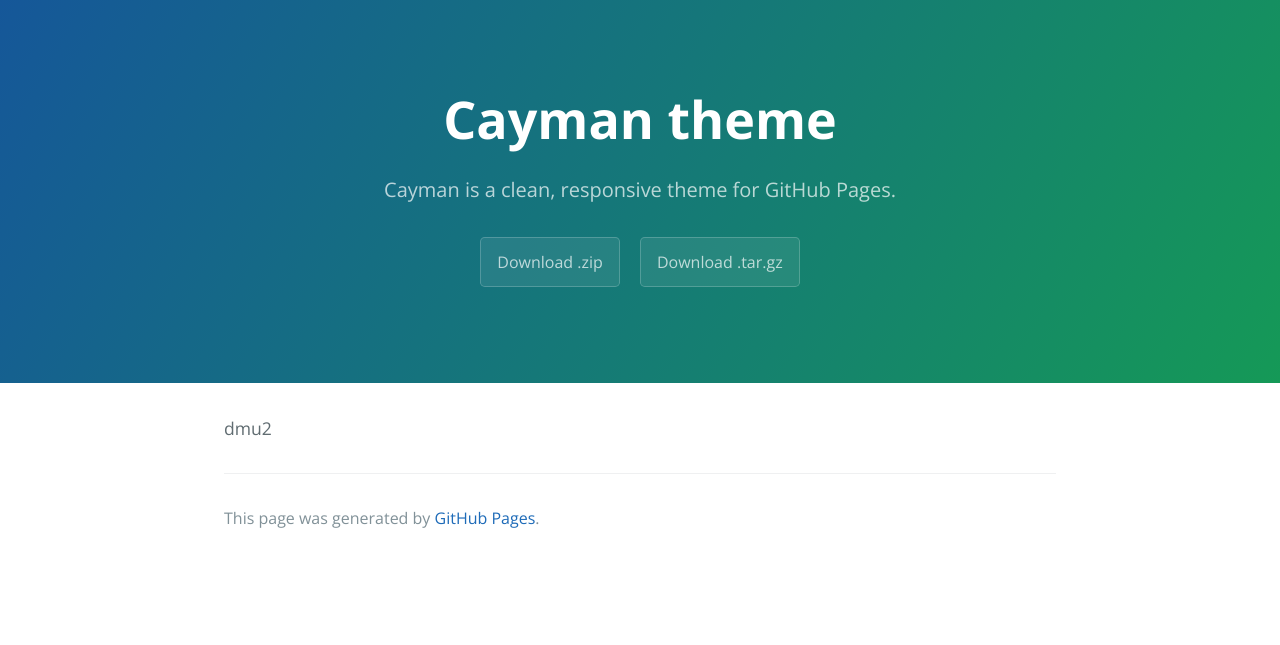
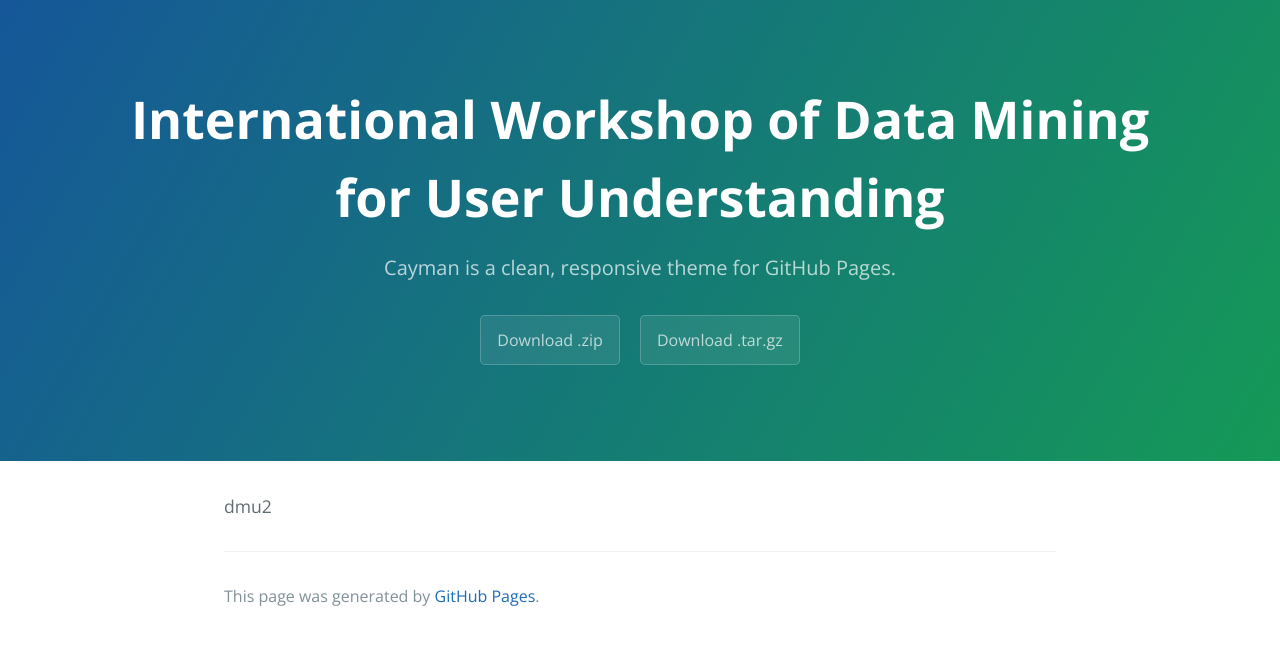
Before and after one commit to dmu2/dmu2.github.io, a Jekyll site: the page built from index.md, in a window 1280 px wide. Shown: the top 645 px of the page. Built offline with Jekyll 4.4.1, drawn with Linux system fonts in a browser that asks for light colours.

Commit message:
Update _config.yml

```diff
--- a/_config.yml
+++ b/_config.yml
@@ -1,4 +1,4 @@
-title: Cayman theme
+title: International Workshop of Data Mining for User Understanding
 description: Cayman is a clean, responsive theme for GitHub Pages.
 show_downloads: true
 google_analytics:
```
